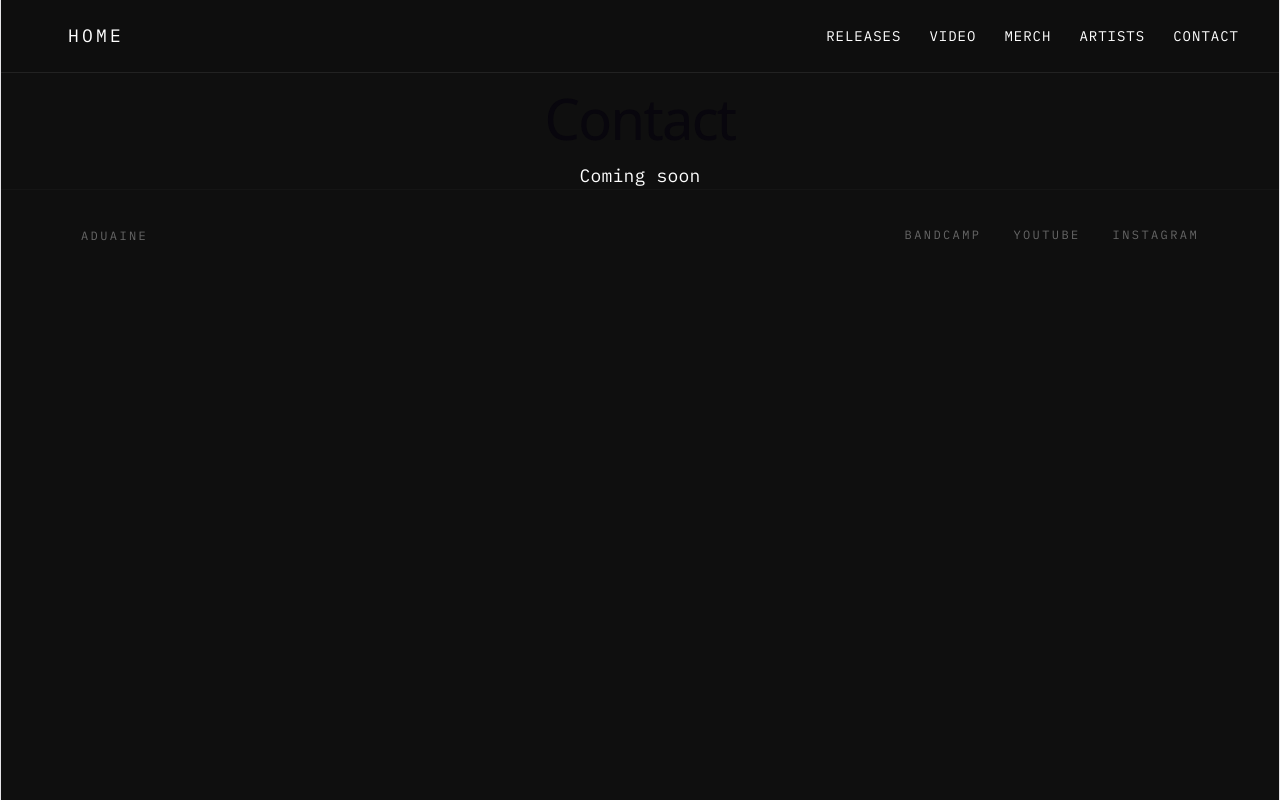
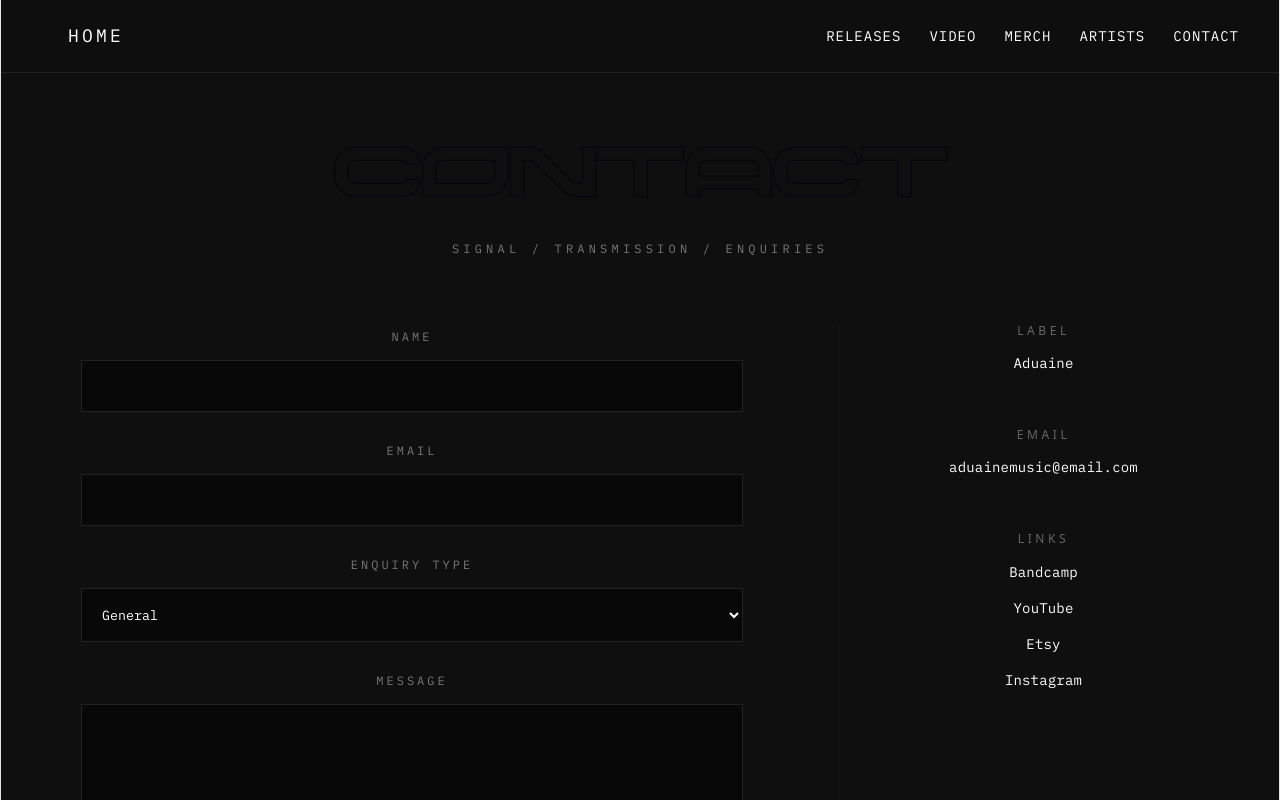
Before and after one commit to Barry-Greaves/aduaine-v2, a React (Vite) app: page /aduaine-v2/Contact in a window 1280 px wide. Shown: the top 800 px of the page. Built offline with nearby package versions, Linux system fonts and the light colour scheme.

Commit message:
added contact page and H1 decode animations

```diff
--- a/src/App.jsx
+++ b/src/App.jsx
@@ -8,6 +8,7 @@ import "./styles/metro.css"
 import "./styles/footer.css"
 import "./styles/responsive.css"
 import "./styles/merch.css"
+import "./styles/contact.css"
 import Navbar from "./components/Navbar"
 import Home from "./pages/Home"
 import Releases from "./pages/Releases"
--- /dev/null
+++ b/src/components/DecodeTitle.jsx
@@ -0,0 +1,48 @@
+import { useEffect, useState } from "react"
+
+const alphabet = "ABCDEFGHIJKLMNOPQRSTUVWXYZ0123456789"
+
+function DecodeTitle({ text, className = "" }) {
+  const [displayText, setDisplayText] = useState(
+    text.split("").map(() => "")
+  )
+
+  useEffect(() => {
+    let frame = 0
+    const finalLetters = text.split("")
+
+    const interval = setInterval(() => {
+      frame++
+
+      setDisplayText(
+        finalLetters.map((letter, index) => {
+          if (letter === " ") return " "
+
+          const settleFrame = 12 + index * 8
+
+          if (frame >= settleFrame) {
+            return letter
+          }
+
+          return alphabet[Math.floor(Math.random() * alphabet.length)]
+        })
+      )
+
+      if (frame > 12 + finalLetters.length * 8) {
+        clearInterval(interval)
+      }
+    }, 50)
+
+    return () => clearInterval(interval)
+  }, [text])
+
+  return (
+    <h1 className={className}>
+      {displayText.map((letter, index) => (
+        <span key={index}>{letter}</span>
+      ))}
+    </h1>
+  )
+}
+
+export default DecodeTitle
--- a/src/pages/Contact.jsx
+++ b/src/pages/Contact.jsx
@@ -1,13 +1,76 @@
+import { motion } from "framer-motion"
+import DecodeTitle from "../components/DecodeTitle"
+
 function Contact() {
   return (
-    <main>
+    <main className="contact-page">
+      <header className="page-header">
+        <DecodeTitle text="CONTACT" className="releases-title decode-title" />
 
-      <h1>Contact</h1>
+        <p>Signal / Transmission / Enquiries</p>
+      </header>
 
-      <p>
-        Coming soon
-      </p>
+      <section className="contact-grid">
+        <form className="contact-form">
+          <label>
+            Name
+            <input type="text" name="name" />
+          </label>
 
+          <label>
+            Email
+            <input type="email" name="email" />
+          </label>
+
+          <label>
+            Enquiry Type
+            <select name="type">
+              <option>General</option>
+              <option>Releases</option>
+              <option>Merch</option>
+              <option>Visual / Video</option>
+              <option>Collaboration</option>
+            </select>
+          </label>
+
+          <label>
+            Message
+            <textarea name="message" rows="7" />
+          </label>
+
+          <button type="submit" className="contact-submit">
+            Send Transmission
+          </button>
+        </form>
+
+        <aside className="contact-info">
+          <div>
+            <h2>Label</h2>
+            <p>Aduaine</p>
+          </div>
+
+          <div>
+            <h2>Email</h2>
+            <a href="mailto:aduainemusic@email.com">aduainemusic@email.com</a>
+          </div>
+
+          <div>
+            <h2>Links</h2>
+            <a href="https://aduaine.bandcamp.com" target="_blank" rel="noreferrer">
+              Bandcamp
+            </a>
+            <a href="https://youtube.com/@Aduaine" target="_blank" rel="noreferrer">
+              YouTube
+            </a>
+            <a href="https://www.etsy.com/shop/Aduaine" target="_blank" rel="noreferrer">
+              Etsy
+            </a>
+            <a href="https://instagram.com/aduainemusic" target="_blank" rel="noreferrer">
+              Instagram
+            </a>
+          </div>
+        </aside>
+      </section>
     </main>
   )
 }
--- a/src/pages/Video.jsx
+++ b/src/pages/Video.jsx
@@ -1,6 +1,7 @@
 import { useState } from "react"
 import { motion } from "framer-motion"
 import { videos } from "../data/videos"
+import DecodeTitle from "../components/DecodeTitle"
 
 function Video() {
   const [activeVideo, setActiveVideo] = useState(null)
@@ -11,40 +12,10 @@ function Video() {
   return (
     <main className="video-page">
       <header className="page-header">
-        <motion.h1
-          className="releases-title"
-          initial="hidden"
-          animate="visible"
-        >
-          {title.split("").map((letter, index) => (
-            <motion.span
-              key={index}
-              variants={{
-                hidden: {
-                  opacity: 0,
-                  scale: 0,
-                  y: 100,
-                  rotateZ: -180,
-                  filter: "blur(20px)",
-                },
-                visible: {
-                  opacity: 1,
-                  scale: [0, 1.4, 1],
-                  y: [100, -20, 0],
-                  rotateZ: [-90, 10, 0],
-                  filter: ["blur(20px)", "blur(2px)", "blur(0px)"],
-                  transition: {
-                    delay: randomOrder[index] * 0.08,
-                    duration: 1.4,
-                    ease: [0.16, 1, 0.3, 1],
-                  },
-                },
-              }}
-            >
-              {letter}
-            </motion.span>
-          ))}
-        </motion.h1>
+        <DecodeTitle
+  text="VIDEO"
+  className="releases-title decode-title"
+/>
 
         <motion.p
           initial={{ opacity: 0, y: 20 }}
--- /dev/null
+++ b/src/styles/contact.css
@@ -0,0 +1,92 @@
+.contact-page {
+  padding: 60px 80px 140px;
+}
+
+.decode-title span {
+  display: inline-block;
+  min-width: 0.7em;
+}
+
+.contact-grid {
+  display: grid;
+  grid-template-columns: minmax(0, 1fr) 360px;
+  gap: 96px;
+  max-width: 1200px;
+  margin: 0 auto;
+}
+
+.contact-form {
+  display: flex;
+  flex-direction: column;
+  gap: 26px;
+}
+
+.contact-form label {
+  display: flex;
+  flex-direction: column;
+  gap: 10px;
+  color: #777;
+  font-size: 12px;
+  letter-spacing: 0.25em;
+  text-transform: uppercase;
+}
+
+.contact-form input,
+.contact-form textarea,
+.contact-form select {
+  width: 100%;
+  box-sizing: border-box;
+  border: 1px solid #222;
+  background: #080808;
+  color: white;
+  padding: 16px;
+  font-family: "IBM Plex Mono", monospace;
+}
+
+.contact-form textarea {
+  resize: vertical;
+}
+
+.contact-submit {
+  align-self: flex-start;
+  margin-top: 16px;
+}
+
+.contact-info {
+  display: flex;
+  flex-direction: column;
+  gap: 42px;
+  border-left: 1px solid #151515;
+  padding-left: 48px;
+}
+
+.contact-info h2 {
+  margin: 0 0 12px;
+  color: #666;
+  font-size: 12px;
+  letter-spacing: 0.3em;
+  text-transform: uppercase;
+}
+
+.contact-info p,
+.contact-info a {
+  display: block;
+  margin: 0 0 10px;
+  color: white;
+  text-decoration: none;
+  font-size: 14px;
+}
+
+.contact-info a:hover {
+  color: #aaa;
+}
+
+.contact-submit {
+  padding: 12px 24px;
+  border: 1px solid #222;
+  background: #080808;
+  color: white;
+  font-family: "IBM Plex Mono", monospace;
+  font-size: 14px;
+  cursor: pointer;
+  transition: background 0.3s ease, color 0.3s ease;}
--- a/src/styles/responsive.css
+++ b/src/styles/responsive.css
@@ -135,6 +135,22 @@
   gap: 20px;
 }
 
+  .contact-page {
+    padding: 60px 24px 120px;
+  }
+
+  .contact-grid {
+    grid-template-columns: 1fr;
+    gap: 64px;
+  }
+
+  .contact-info {
+    border-left: 0;
+    padding-left: 0;
+    border-top: 1px solid #151515;
+    padding-top: 48px;
+  }
+
 }
 
 .menu-toggle:hover {
--- a/src/styles/video.css
+++ b/src/styles/video.css
@@ -2,6 +2,11 @@
 
 .video-page {
   padding: 60px 80px 140px;
+}
+
+.decode-title span {
+  display: inline-block;
+  min-width: 0.7em;
 }
 
 .video-grid {
```
Also changed, not shown: src/assets/images/merch/aduaine-logo-tshirt-alt.jpg, src/assets/images/merch/aduaine-logo-tshirt.jpg.
